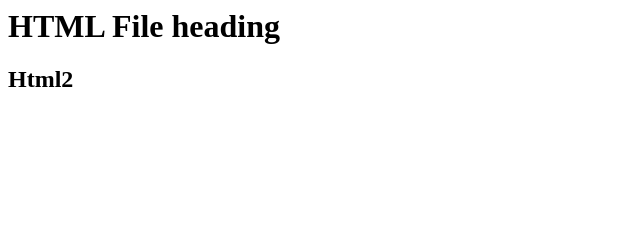
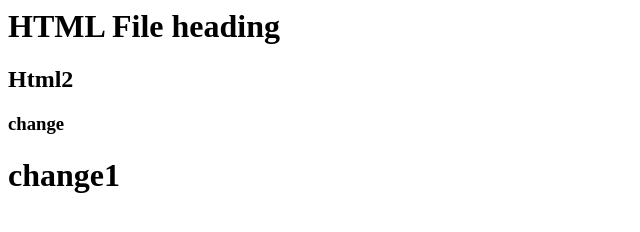
Before and after one commit to raveen1216/git-tutorial, a plain HTML site: page index.html in a window 1280 px wide. Shown: the whole page, without its empty margins (0-640 px from the left). Drawn offline with Linux system fonts and the light colour scheme.

Commit message:
Commit 3

```diff
--- a/index.html
+++ b/index.html
@@ -1,2 +1,5 @@
 <h1>HTML File heading</h1>
 <h2>Html2</h2>
+
+<h3> change </h3>
+<h1> change1 </h1>
```
